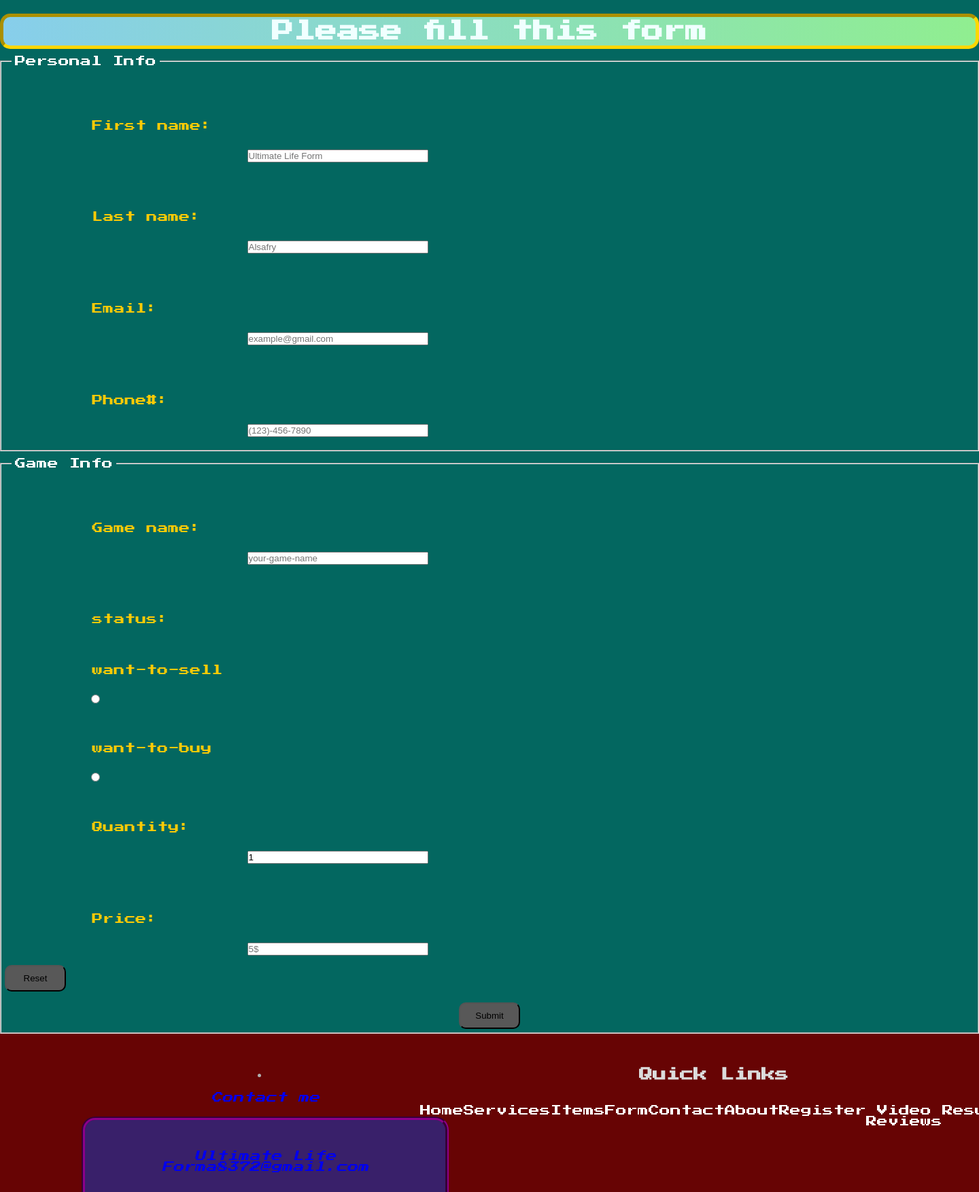
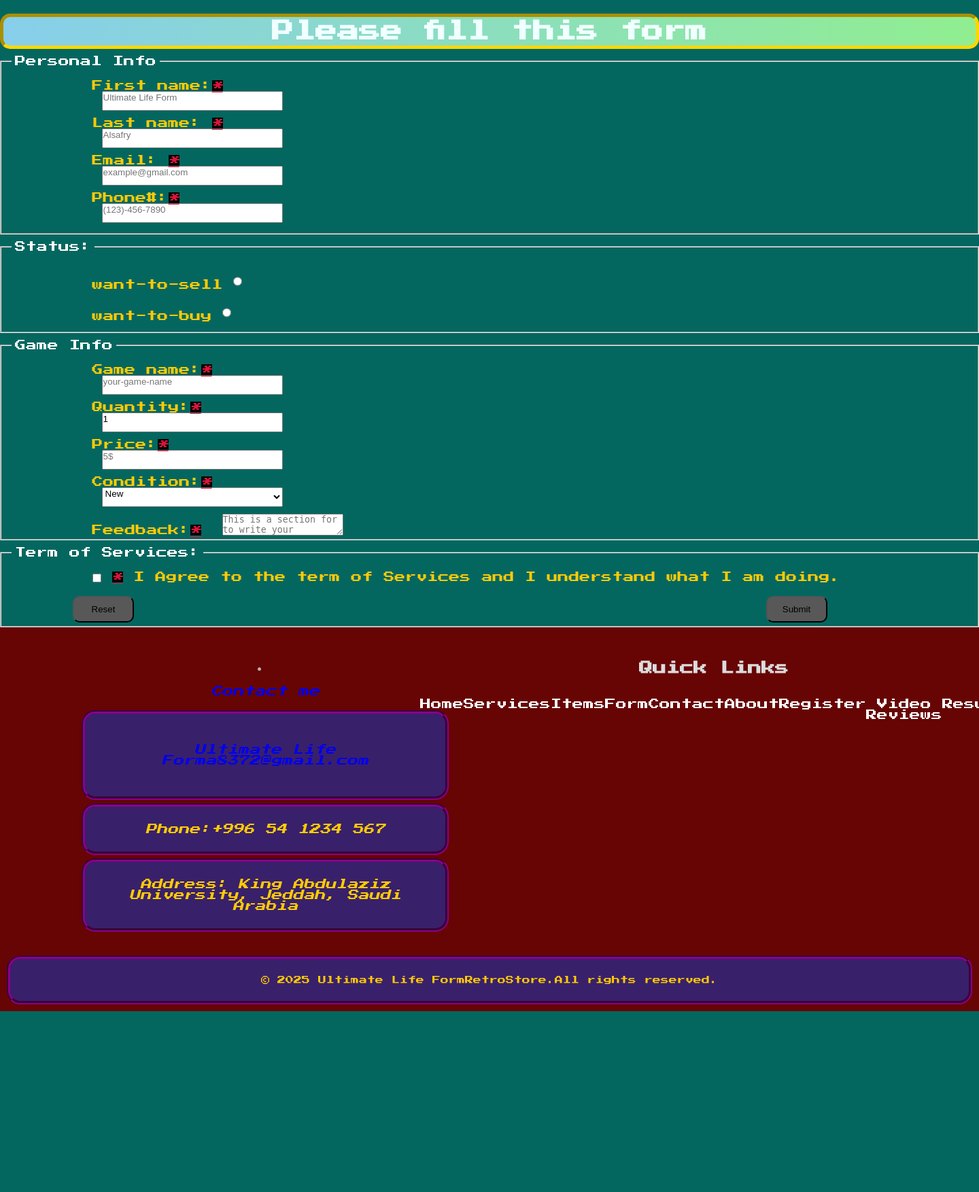
Before and after one commit to Samba-hub/web_project, a PHP site: page /pages/form.php in a window 1440 px wide; the page is wider, and only the part inside the window is pictured. Shown: the part 215-1969 px from the top of that part at 68% size. After the commit the page ends 1703 px from the top of that part, so only its background shows below. Run offline with PHP 8.4, Linux system fonts and the light colour scheme.

Commit message:
hoping that this is it for the form changed the html and css and javascript

```diff
--- a/css/style.css
+++ b/css/style.css
@@ -131,40 +131,57 @@ legend{
 /* Lable for the form style */
 label{
     padding-left: 2%;
-    padding-top: 2%;
-    margin:30px 15px 25px 100px;
+    padding-top: 10px;
+    margin: 10px 15px 10px 100px;
     color: #FFCB05;
+
+}
+#fname,#lname,#email,#phone,#gname,#quantity,#Price,#Condition{
+   display: block;
+    width: 20em;
+   margin-left: 10%;
+   margin-bottom: 10px;
+   padding-bottom: 10px;
+
+}
+
+.status-option {
     display: flex;
-    justify-content: space-between;
 }
-#fname,#lname,#email,#phone,#gname,#quantity,#Price{
-    width: 20em;
-   margin-left: 25%;
-   margin-bottom: 1%;
+
+.status-option label {
+    color: #FFCB05;
 }
-#want-to-buy,#want-to-sell{
-    width: 20em;
-   justify-content: center;
-}
+
+
+
 fieldset{
     margin-top: 5px;
     padding: 5px;
 }
+.buttoncontainer{
+    width: 100%;
+    display: flex;
+    justify-content: flex-end;
+    gap: 50%;
+    margin-top: 20px;
+}
 /* Submit button style */
-.SubmitB {
+.SubmitB,.ResetB {
     background-color: #585858;
     border-radius: 10px;
     padding: 10px;
+    margin-left: 100px;
     width: 90px;
 }
 
-.SubmitB a {
+.SubmitB a,.ResetB a {
     color: white;
     font-weight: bold;
     font-size: 15px;
 }
 
-.SubmitB:hover {
+.SubmitB:hover ,.ResetB:hover{
     background-color: #FFCB05;
 }
 
--- a/pages/form.php
+++ b/pages/form.php
@@ -31,54 +31,85 @@
     <fieldset>
       <legend>Personal Info</legend>
 
-      <label for="fname">First name:</label>
+      <label for="fname">First name:<span>*</span></label>
       <input type="text" id="fname" name="fname" placeholder="Ultimate Life Form" >
 
-      <label for="fname">Last name: </label>
+      <label for="fname">Last name: <span>*</span></label>
       <input type="text" id="lname" name="lname" placeholder="Alsafry" >
 
-      <label for="email">Email: </label>
+      <label for="email">Email: <span>*</span></label>
       <input type="text" id="email" name="email" placeholder="example@gmail.com" >
 
-      <label for="phone">Phone#:</label>
+      <label for="phone">Phone#:<span>*</span></label>
       <input type="tel" id="phone" name="phone" placeholder="(123)-456-7890" >
 
     </fieldset>
 
+
+    <fieldset>
+      <legend>Status:</legend>
+
+        <div class="status-option">
+        <label for="want-to-sell">want-to-sell</label>
+        <input type="radio" id="want-to-sell" name="status" value="sell">
+        </div>
+
+        <div class="status-option">
+        <label for="want-to-buy">want-to-buy</label>
+        <input type="radio" id="want-to-buy" name="status" value="buy">
+        </div>
+    </fieldset>
     <!-- Game Info Section -->
     <fieldset>
       <legend>Game Info</legend>
 
 
-      <label for="gname">Game name:</label>
+      <label for="gname">Game name:<span>*</span></label>
       <input type="text" id="gname" name="gname" placeholder="your-game-name" >
 
-      <label for="status">status:</label>
+      <label for="quantity">Quantity:<span>*</span></label>
+      <input type="text" id="quantity" name="quantity" value="1">
 
-      <label for="want-to-sell">want-to-sell</label>
-      <input type="radio" id="want-to-sell" name="status" >
+      <label for="Price">Price:<span>*</span></label>
+      <input type="text" id="Price" name="Price" placeholder="5$" >
 
-      <label for="want-to-buy">want-to-buy</label>
-      <input type="radio" id="want-to-buy" name="status" >
+      <label for="Condition">Condition:<span>*</span></label>
+      <select id="Condition" name="Condition">
+      <optgroup label="Game Only">
+      <option value="new">New</option>
+      <option value="good">Good</option>
+      <option value="Loose">Loose</option>
+      </optgroup>
 
-      <label for="quantity">Quantity:</label>
-      <input type="number" id="quantity" name="quantity" min="1" max="100" value="1">
+      <optgroup label="Complete in Box">
+      <option value="newCIB">New CIB</option>
+      <option value="goodCIB">Good CIB</option>
+      <option value="LooseCIB">Loose CIB</option>
+      </optgroup>
+      </select>
 
-      <label for="Price">Price:</label>
-      <input type="number" id="Price" name="Price" min="5" max="1000"  placeholder="5$" >
-      </div>
+      <label for="Feedback">Feedback:<span>*</span></label>
+      <textarea id="Feedback" name="Feedback" placeholder="This is a section for to write your feedback about your game" ></textarea>
+      </fieldset>
+
+      <fieldset>
+      <legend>Term of Services:</legend>
+        <label>
+       <input type="checkbox" id="agree-to-term" name="agree-to-term" value="Agree">
+         <span>*</span> I Agree to the term of Services and I understand what I am doing.
+        </label>
 
       <!-- Form Buttons -->
       <br>
-      <div>
-        <input type="reset" class="SubmitB">
-      </div>
-      <br>
-      <div>
+      <div class="buttoncontainer">
+        <input type="reset" class="ResetB">
         <input type="submit" class="SubmitB">
       </div>
     </fieldset>
   </form>
+
+  <!--javascript-->
+  <script src="/final_project/script/formJS.js"></script>
 
   <!-- Footer with contact info and quick links -->
   <?php include '../includes/footer.php'; ?>
--- a/script/formJS.js
+++ b/script/formJS.js
@@ -16,20 +16,28 @@ function validateForm(){
     if(!validatePhone())
         return false;
 
-   //Price validation
-    if(!validateGameName())
+    //Status valiadtion
+    if(!validateStatus())
         return false;
 
-    //Status valiadtion
-    if(!validateStatus())
+   //GameName validation
+    if(!validateGameName())
         return false;
 
     //Quantity validation
     if(!validateQuantity())
         return false;
 
+    //Condition validation
+    if(!validateFeedback())
+        return false;
+
     //Price validation
     if(!validatePrice())
+        return false;
+
+    //Term validation
+    if(!validateTerm())
         return false;
 
 
@@ -71,6 +79,24 @@ function validateFirstName(){
 
     return true;
 }
+
+function validateFeedback(){
+
+if(document.getElementById("Feedback").value == ""){
+        alert("Feedback must be filled out");
+        return false;
+    }
+
+    var f = document.getElementById("Feedback").value;
+
+    if (f.length < 0|| f.length > 100){
+        alert("Enter a Condition that is 3 charecter and more");
+        return false;
+    }
+
+    return true;
+}
+
 
 function validateGameName(){
 
@@ -114,8 +140,20 @@ function validatePhone(){
 }
 
 function validateQuantity(){
+
+   if(document.getElementById("quantity").value == ""){
+        alert("Quantity must be filled out");
+        return false;
+    }
+
     var q = document.getElementById("quantity").value;
-    if (isNaN(q) || q < 1 || q > 100){
+
+    if (isNaN(q)) {
+        alert("Quantity must contain only numbers");
+        return false;
+    }
+
+    if (q < 1 || q > 100){
         alert("Qunatity must be in range of 1 to a 100");
         return false;
     }
@@ -123,9 +161,21 @@ function validateQuantity(){
 }
 
 function validatePrice(){
+
+if(document.getElementById("Price").value == ""){
+        alert("Price must be filled out");
+        return false;
+    }
+
     var p = document.getElementById("Price").value;
-    if (isNaN(p) || p < 5 || p > 1000){
-        alert("Price must be between 5 to 1000");
+
+    if (isNaN(p)) {
+        alert("Price must contain only numbers");
+        return false;
+    }
+
+    if (p < 5 || p > 1000){
+        alert("Price must be between 5$ to 1000$");
         return false;
     }
     return true;
@@ -161,3 +211,13 @@ function validateStatus(){
     }
     return true;
 }
+
+function validateTerm(){
+    var agree = document.getElementById("agree-to-term").checked;
+
+    if (!agree){
+        alert("check the Term of Services box");
+        return false;
+    }
+    return true;
+}
```
